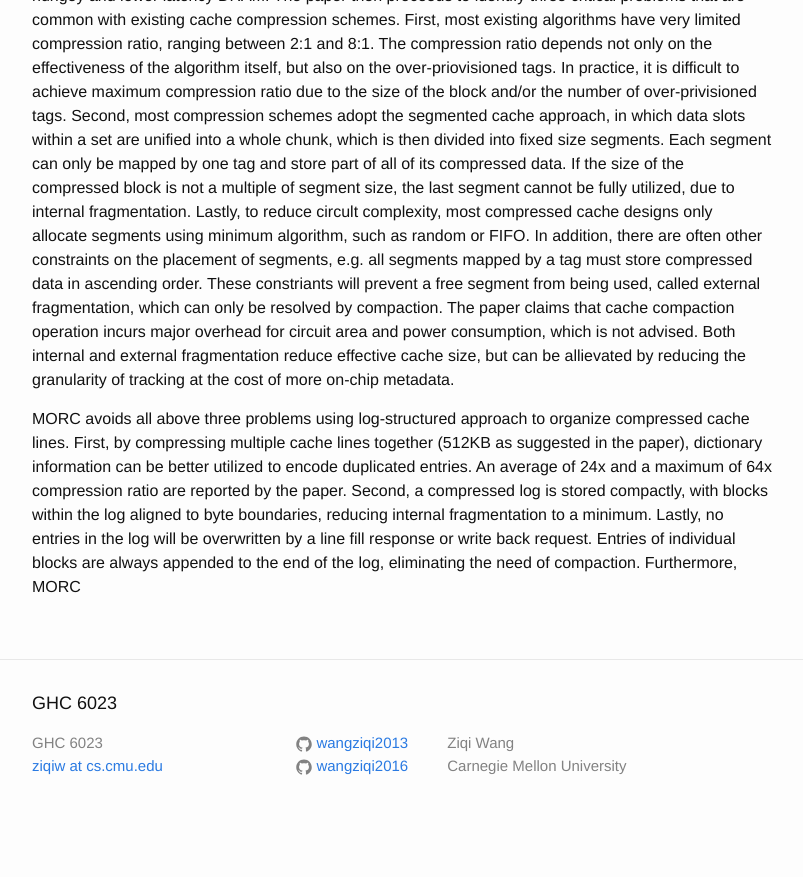
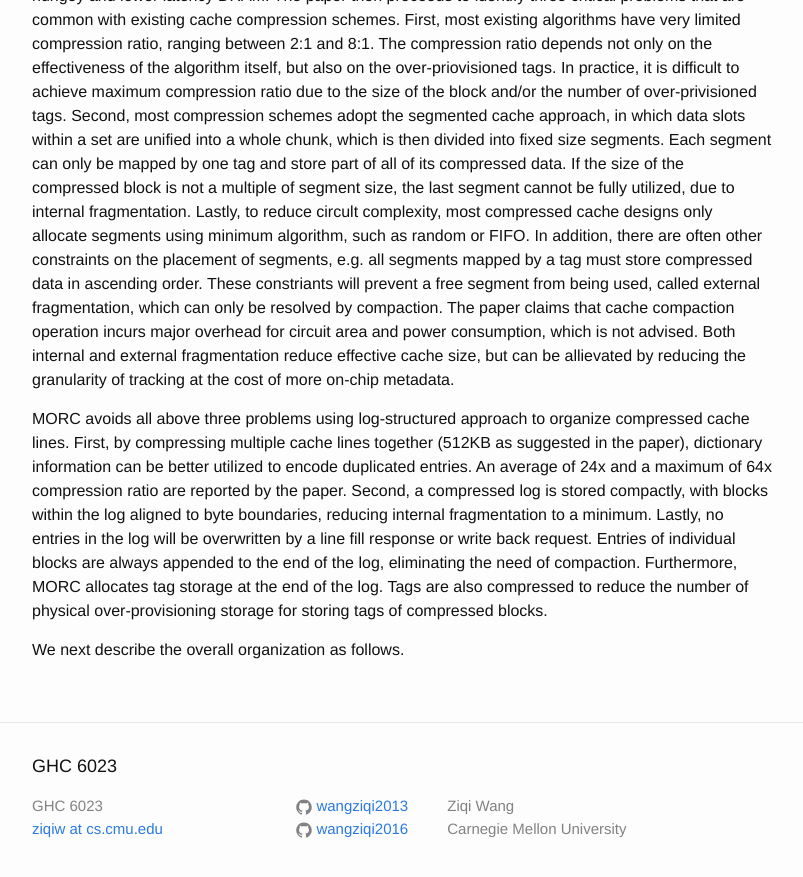
Before and after one commit to wangziqi2013/wangziqi2013.github.io, a Jekyll site: the page built from _posts/2020-06-28-morc.markdown, in a window 1280 px wide and 900 px high, scrolled down 628 px. Shown: the top 877 px of the window, without its empty margins (238-1041 px from the left). Built offline with Jekyll 4.4.1, drawn with Linux system fonts in a browser that asks for light colours; before the commit the page ends 1465 px from its top, so only the background shows below that.

Commit message:
Finish comparison

```diff
--- a/_posts/2020-06-28-morc.markdown
+++ b/_posts/2020-06-28-morc.markdown
@@ -41,4 +41,7 @@ the paper. Second, a compressed log is stored compactly, with blocks within the
 internal fragmentation to a minimum.
 Lastly, no entries in the log will be overwritten by a line fill response or write back request. Entries of individual
 blocks are always appended to the end of the log, eliminating the need of compaction.
-Furthermore, MORC
+Furthermore, MORC allocates tag storage at the end of the log. Tags are also compressed to reduce the number of physical
+over-provisioning storage for storing tags of compressed blocks.
+
+We next describe the overall organization as follows.
```
